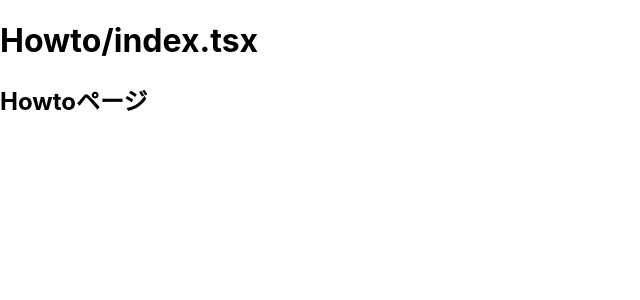
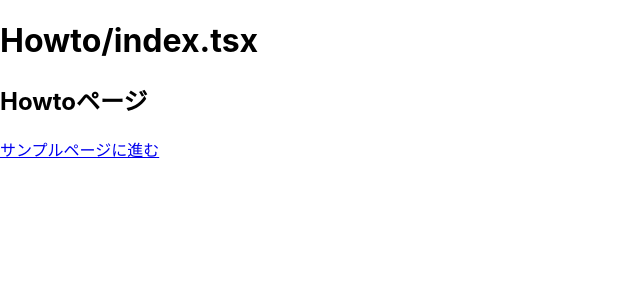
Before and after one commit to itagakis/react-sample-itagaki-fy22, a React (Create React App) app: page /howto in a window 1280 px wide. Shown: the top 300 px of the page, without its empty margins (0-640 px from the left). Built offline with nearby package versions, Linux system fonts and the light colour scheme.

Commit message:
リンク追加

```diff
--- a/src/pages/Howto/index.tsx
+++ b/src/pages/Howto/index.tsx
@@ -1,10 +1,12 @@
 import React from 'react'
+import { Link } from 'react-router-dom'
 
 const Howto = () => {
     return (
         <div>
             <h1>Howto/index.tsx</h1>
             <h2>Howtoページ</h2>
+            <Link to="./sample/">サンプルページに進む</Link>
         </div>
     )
 }
--- a/src/pages/Howto/sample/index.tsx
+++ b/src/pages/Howto/sample/index.tsx
@@ -1,10 +1,12 @@
 import React from 'react'
+import { Link } from 'react-router-dom'
 
 const Sample = () => {
     return (
         <div>
             <h1>Howto/sample</h1>
             <h2>サンプルページ</h2>
+            <Link to="../howto/">Howtoページに戻る</Link>
         </div>
     )
 }
```
